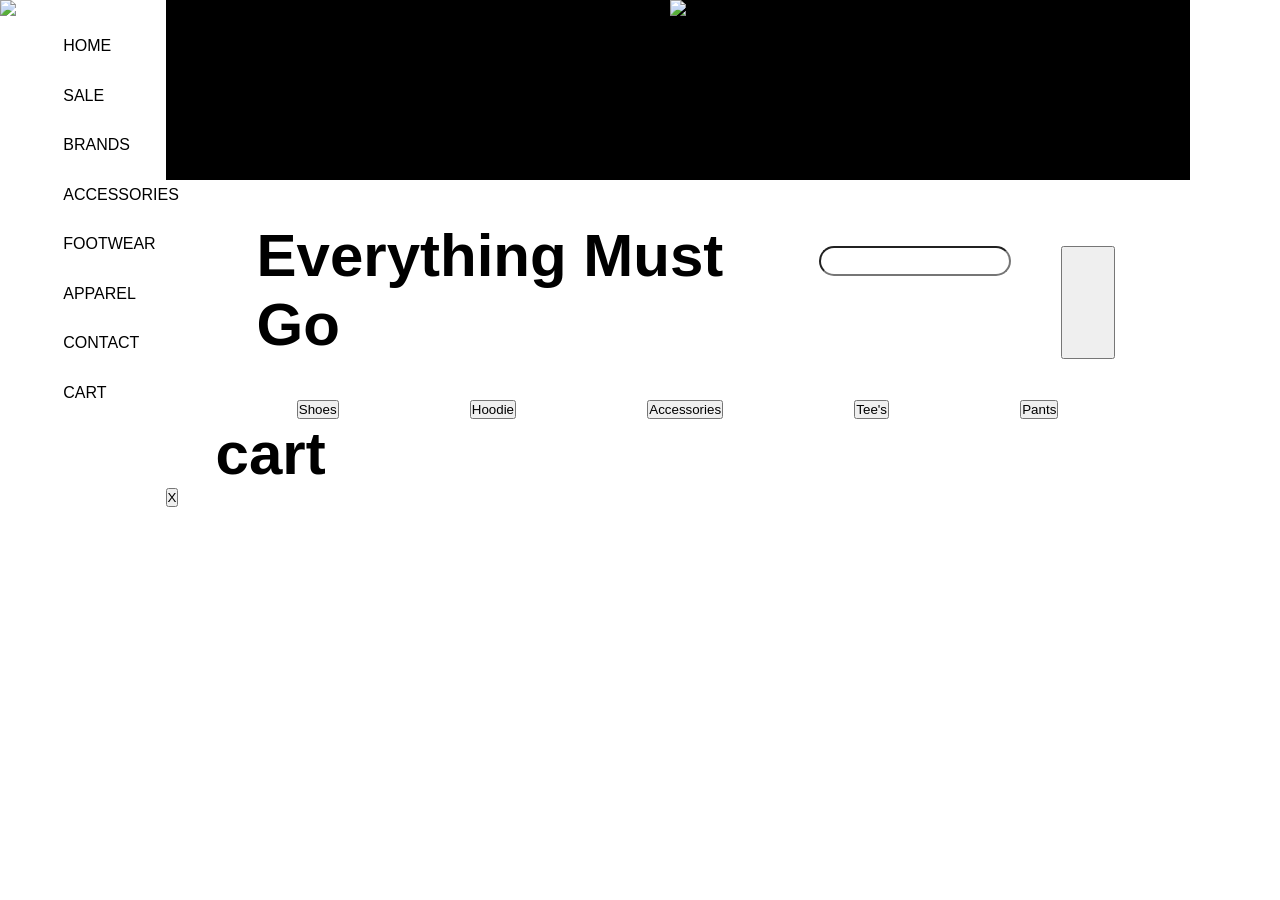
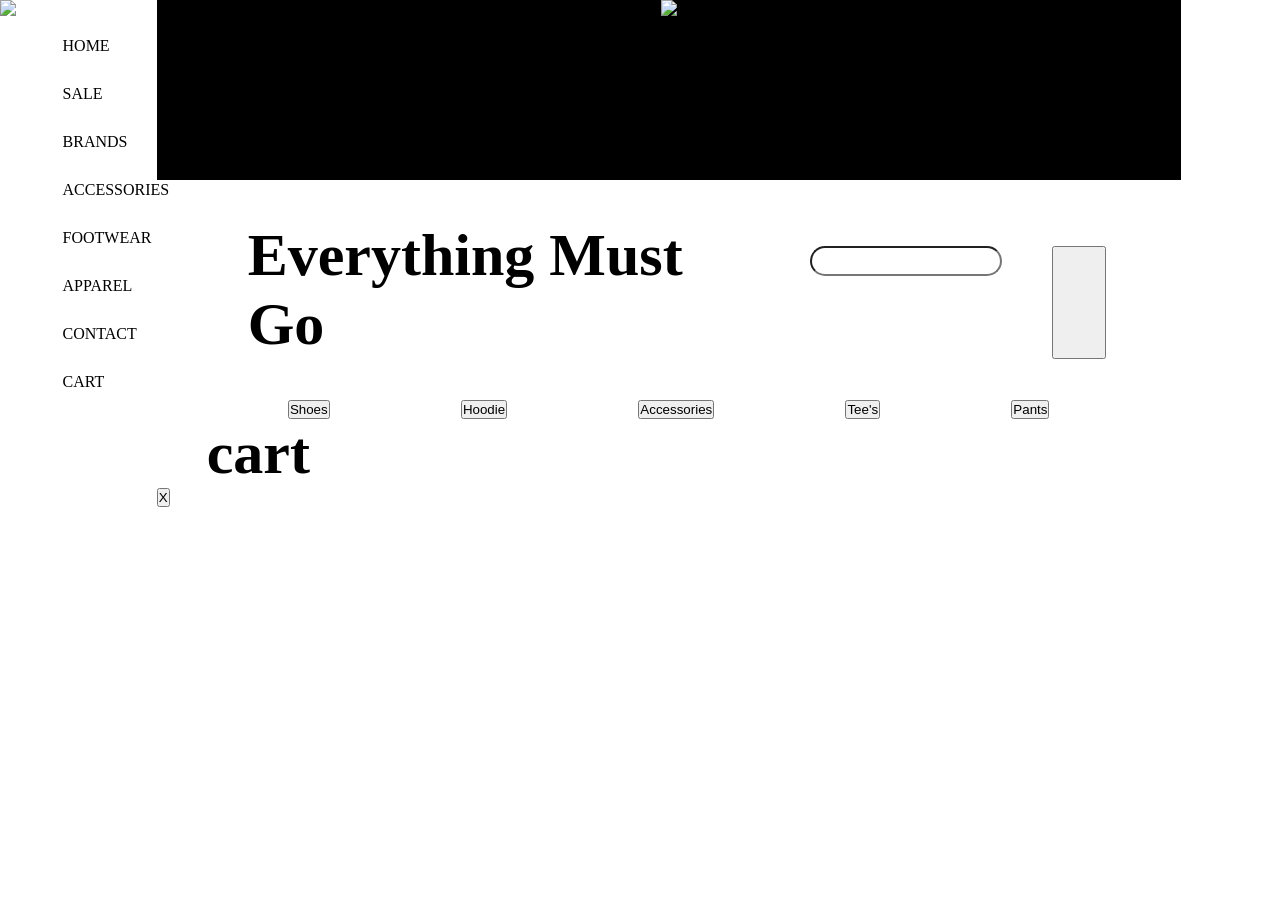

Fix sitewide font-family inheritance bug

--- a/sales.css
+++ b/sales.css
@@ -2,8 +2,7 @@
     margin: 0;
     padding: 0;
     box-sizing: border-box;
-    font-family: sans-serif;
-}                           
+}
 
 .divid{
     display: flex;
